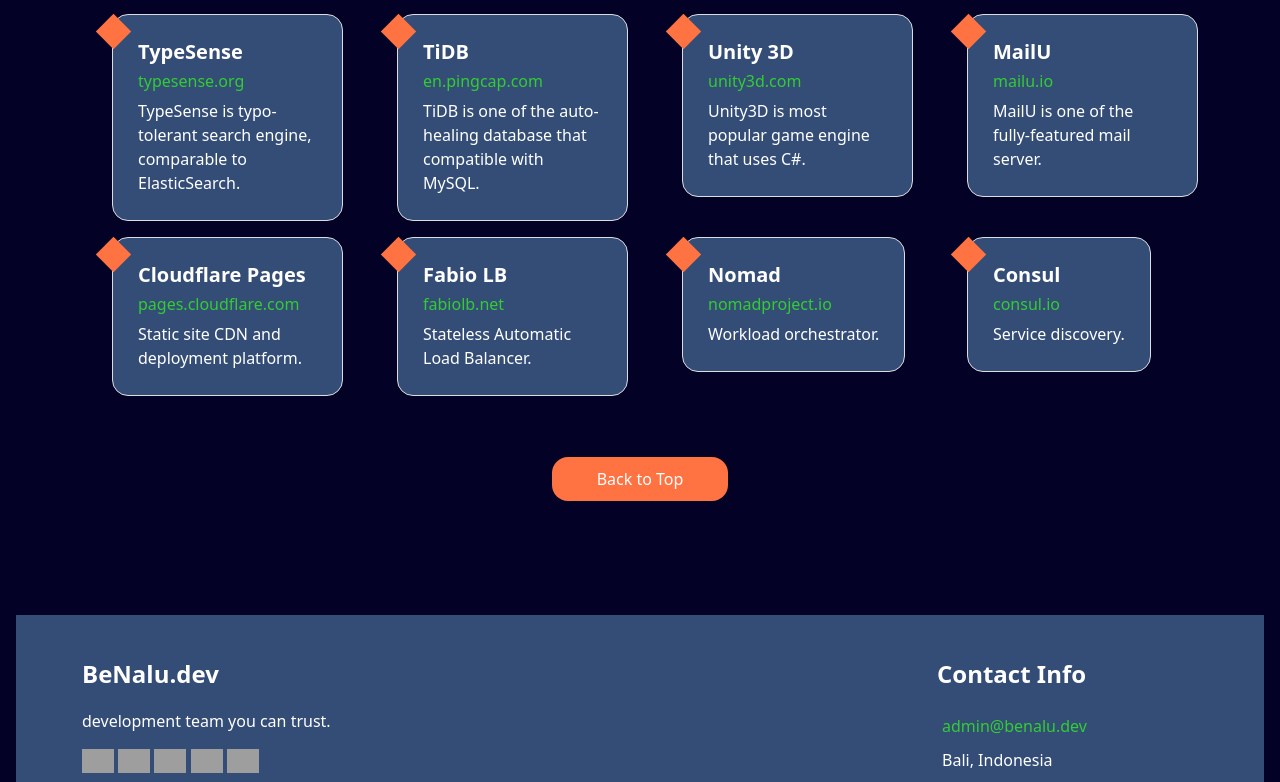
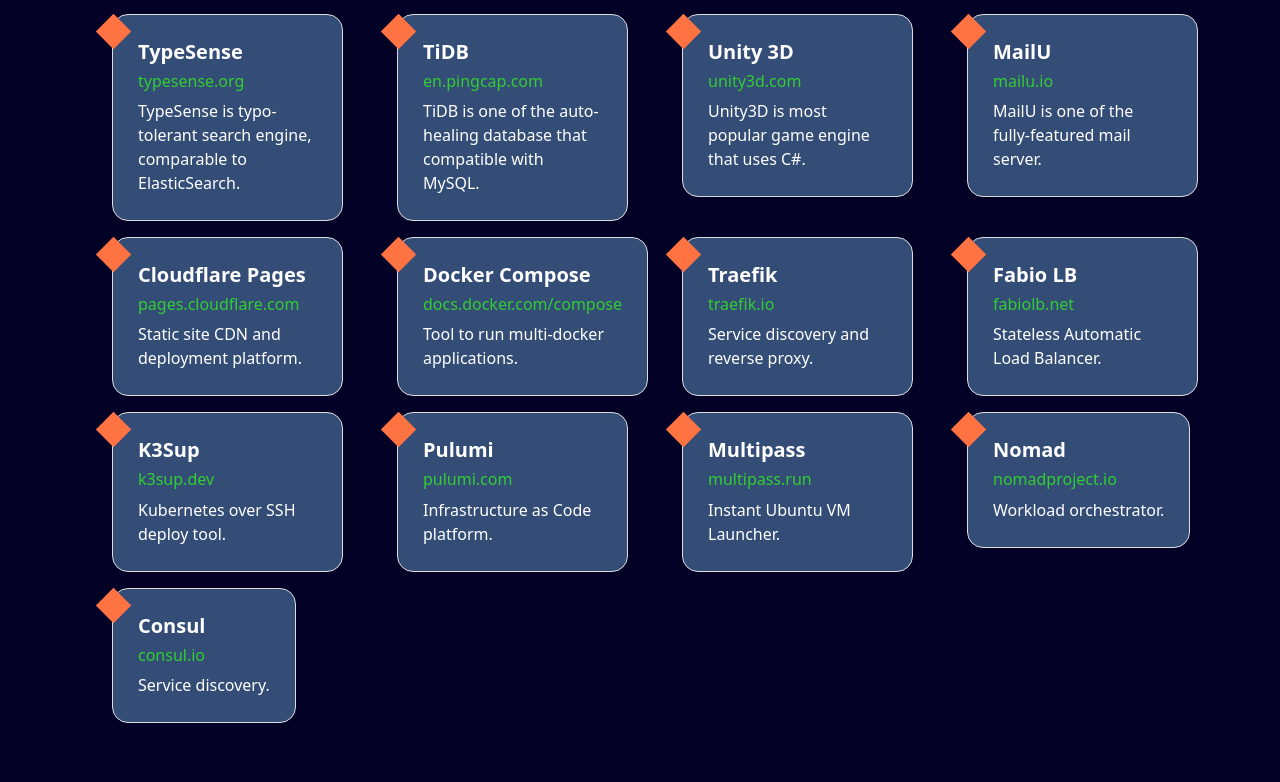
Before and after one commit to kokizzu/benalu.dev, a Svelte app: page / in a window 1280 px wide. Shown: the part 3753-4535 px from the top of the page. Built offline with nearby package versions, Linux system fonts and the light colour scheme; grey boxes are pictures that could not be loaded.

Commit message:
add more tech

```diff
--- a/src/routes/OurTechs.svelte
+++ b/src/routes/OurTechs.svelte
@@ -81,7 +81,7 @@
 				<div class="box">
 					<div class="detail-box mb-3 text-left">
 						<h5>RedPanda</h5>
-						<h6><a href="//vectorized.io">vectorized.io</a></h6>
+						<h6><a href="//redpanda.com">redpanda.com</a></h6>
 						<p>
 							RedPanda is one of the fastest PubSub/message-queue that are Kafka-compatible.
 						</p>
@@ -157,10 +157,65 @@
 			<div class="item col-sm-12 col-md-6 col-lg-3">
 				<div class="box">
 					<div class="detail-box mb-3 text-left">
+						<h5>Docker Compose</h5>
+						<h6><a href="//docs.docker.com/compose">docs.docker.com/compose</h6>
+						<p>
+							Tool to run multi-docker applications.
+						</p>
+					</div>
+				</div>
+			</div>
+			<div class="item col-sm-12 col-md-6 col-lg-3">
+				<div class="box">
+					<div class="detail-box mb-3 text-left">
+						<h5>Traefik</h5>
+						<h6><a href="//traefik.io">traefik.io</h6>
+						<p>
+							Service discovery and reverse proxy.
+						</p>
+					</div>
+				</div>
+			</div>
+			<div class="item col-sm-12 col-md-6 col-lg-3">
+				<div class="box">
+					<div class="detail-box mb-3 text-left">
 						<h5>Fabio LB</h5>
 						<h6><a href="//fabiolb.net">fabiolb.net</h6>
 						<p>
 							Stateless Automatic Load Balancer.
+						</p>
+					</div>
+				</div>
+			</div>
+			<div class="item col-sm-12 col-md-6 col-lg-3">
+				<div class="box">
+					<div class="detail-box mb-3 text-left">
+						<h5>K3Sup</h5>
+						<h6><a href="//k3sup.dev">k3sup.dev</h6>
+						<p>
+							Kubernetes over SSH deploy tool.
+						</p>
+					</div>
+				</div>
+			</div>
+			<div class="item col-sm-12 col-md-6 col-lg-3">
+				<div class="box">
+					<div class="detail-box mb-3 text-left">
+						<h5>Pulumi</h5>
+						<h6><a href="//pulumi.com">pulumi.com</h6>
+						<p>
+							Infrastructure as Code platform.
+						</p>
+					</div>
+				</div>
+			</div>
+			<div class="item col-sm-12 col-md-6 col-lg-3">
+				<div class="box">
+					<div class="detail-box mb-3 text-left">
+						<h5>Multipass</h5>
+						<h6><a href="//multipass.run">multipass.run</h6>
+						<p>
+							Instant Ubuntu VM Launcher.
 						</p>
 					</div>
 				</div>
```
